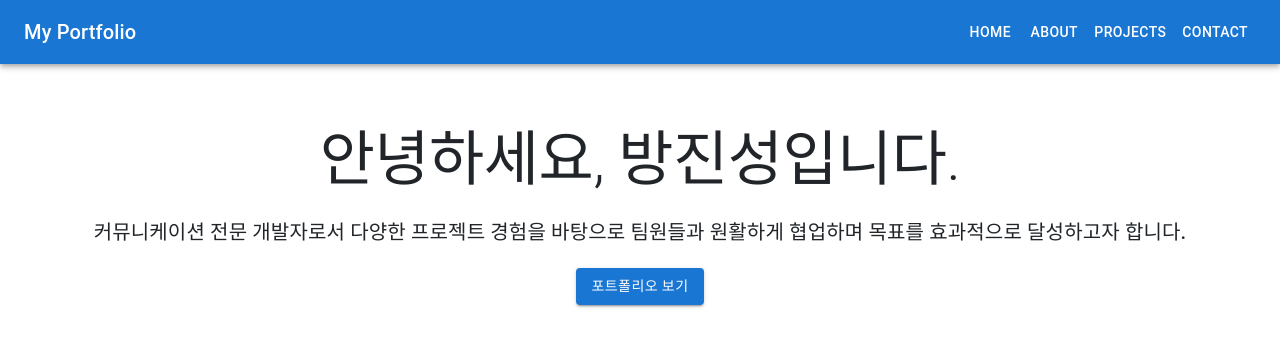
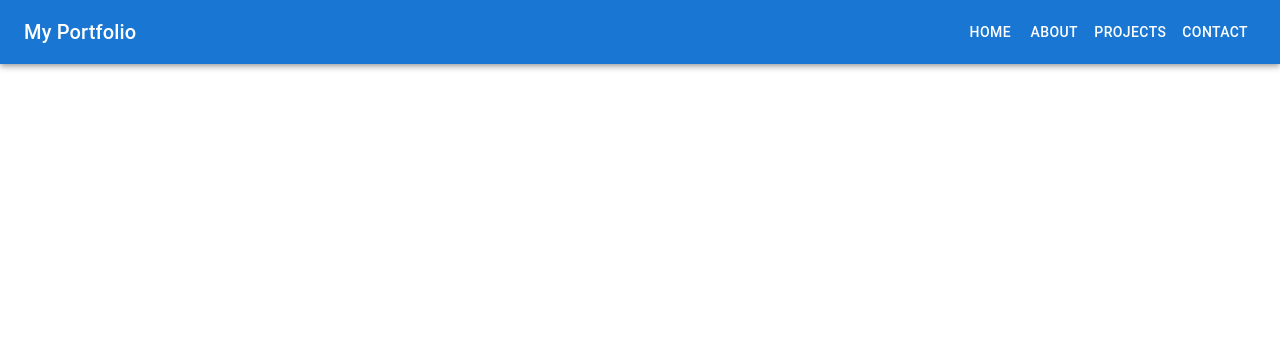
Before and after one commit to wlstjdwkd/My-Developer-Portfolio, a React (Create React App) app: page /projects in a window 1280 px wide. Shown: the top 346 px of the page. Built offline with nearby package versions, Linux system fonts and the light colour scheme.

Commit message:
app.js가 어디에서든 보이던 오류 해결

```diff
--- a/src/App.js
+++ b/src/App.js
@@ -9,32 +9,16 @@ import { styled } from "@mui/system";
 import { Button, Typography, Container, Grid, Paper, Box } from "@mui/material";
 
 import About from "./components/About/About";
+import Projects from "./components/Projects/Projects";
+import Home from "./components/Home";
 
 import AppBar from "@mui/material/AppBar";
 import Toolbar from "@mui/material/Toolbar";
 import Header from "./components/Header/Header";
 
-function Home() {
-  return <div>Home</div>;
-}
-
-function Projects() {
-  return <div>Projects</div>;
-}
-
 function Contact() {
   return <div>Contact</div>;
 }
-
-const StyledContainer = styled(Container)({
-  textAlign: "center",
-  paddingTop: "40px",
-  paddingBottom: "40px",
-});
-
-const StyledTypography = styled(Typography)({
-  marginBottom: "20px",
-});
 
 function App() {
   return (
@@ -42,23 +26,11 @@ function App() {
       <Header />
       <div style={{ padding: "20px" }}>
         <Routes>
-          <Route exact path="/" element={Home} />
+          <Route path="/" element={<Home />} />
           <Route path="/about" element={<About />} />
-          <Route path="/projects" element={Projects} />
+          <Route path="/projects" element={<Projects />} />
           <Route path="/contact" element={Contact} />
         </Routes>
-        <StyledContainer>
-          <StyledTypography variant="h2" gutterBottom>
-            안녕하세요, 방진성입니다.
-          </StyledTypography>
-          <StyledTypography variant="h6">
-            커뮤니케이션 전문 개발자로서 다양한 프로젝트 경험을 바탕으로
-            팀원들과 원활하게 협업하며 목표를 효과적으로 달성하고자 합니다.
-          </StyledTypography>
-          <Button variant="contained" color="primary">
-            포트폴리오 보기
-          </Button>
-        </StyledContainer>
       </div>
     </Router>
   );
--- /dev/null
+++ b/src/components/Home.js
@@ -0,0 +1,31 @@
+import { Button, Typography, Container } from "@mui/material";
+import { styled } from "@mui/system";
+const StyledContainer = styled(Container)({
+  textAlign: "center",
+  paddingTop: "40px",
+  paddingBottom: "40px",
+});
+
+const StyledTypography = styled(Typography)({
+  marginBottom: "20px",
+});
+function Home() {
+  return (
+    <div>
+      <StyledContainer>
+        <StyledTypography variant="h2" gutterBottom>
+          안녕하세요, 방진성입니다.
+        </StyledTypography>
+        <StyledTypography variant="h6">
+          커뮤니케이션 전문 개발자로서 다양한 프로젝트 경험을 바탕으로 팀원들과
+          원활하게 협업하며 목표를 효과적으로 달성하고자 합니다.
+        </StyledTypography>
+        <Button variant="contained" color="primary">
+          포트폴리오 보기
+        </Button>
+      </StyledContainer>
+    </div>
+  );
+}
+
+export default Home;
--- /dev/null
+++ b/src/components/Projects/Projects.js
@@ -0,0 +1,5 @@
+function Projects() {
+  return <></>;
+}
+
+export default Projects;
```
Also changed, not shown: src/components/Projects/StopWaiting.js (added).
